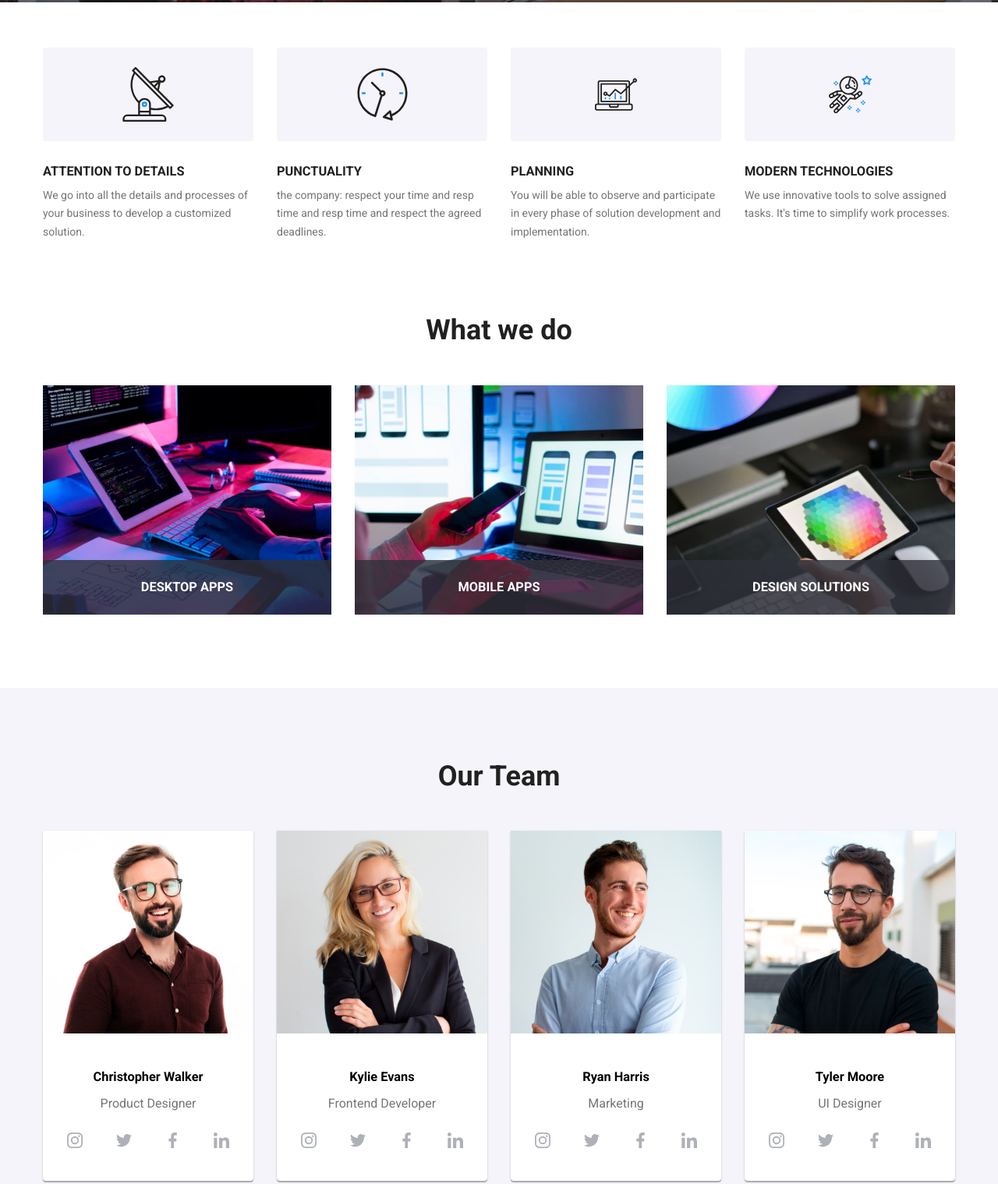
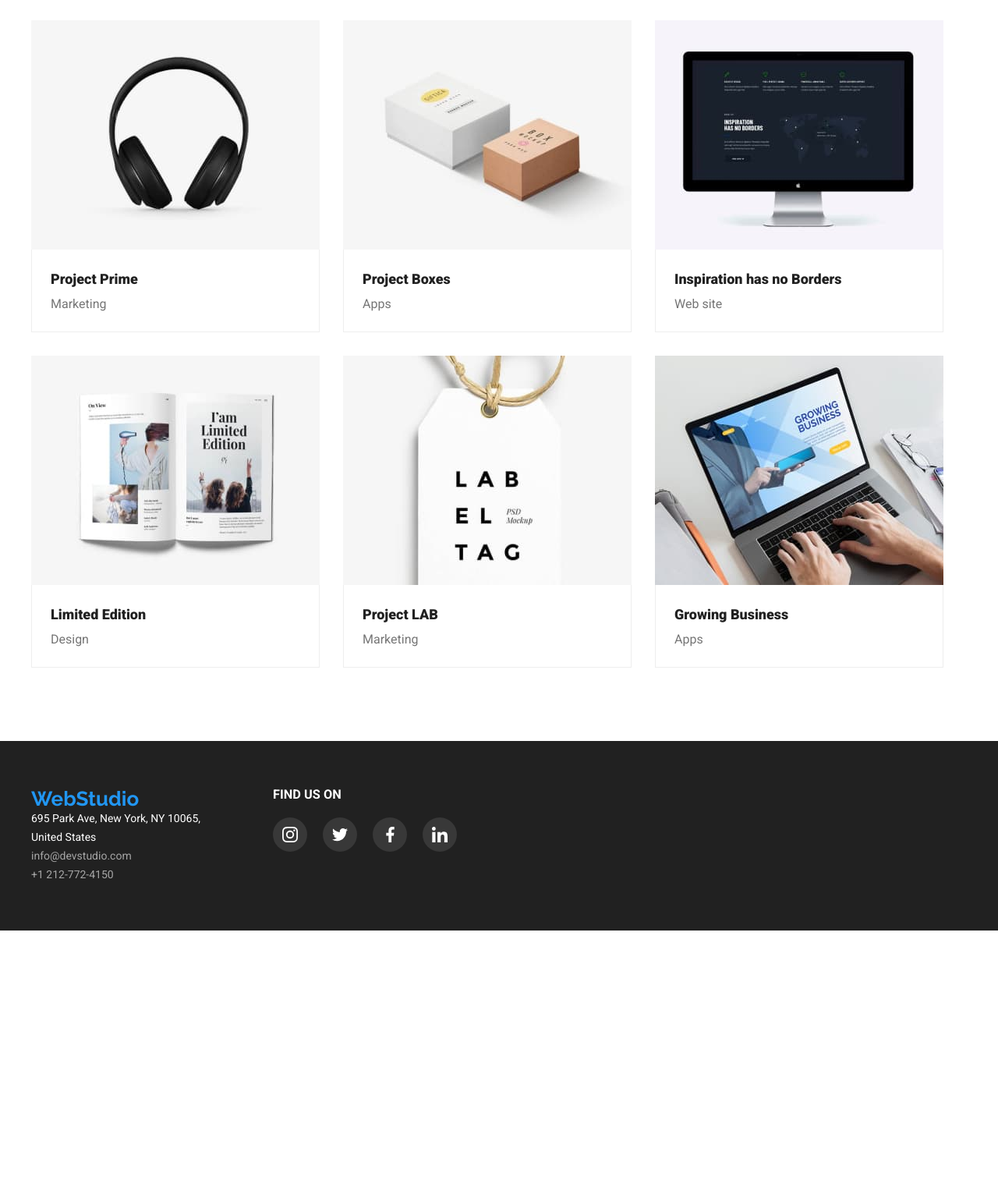
Before and after one commit to LePande/goit-markup-hw-05, a plain HTML site: page portfolio.html in a window 1280 px wide. Shown: the part 663-2181 px from the top of the page at 78% size. After the commit the page ends 1856 px from the top, so only its background shows below. Drawn offline with Linux system fonts and the light colour scheme.

Commit message:
Update portfolio.html

```diff
--- a/portfolio.html
+++ b/portfolio.html
@@ -12,34 +12,25 @@
       href="https://fonts.googleapis.com/css2?family=Raleway:wght@700&family=Roboto:wght@400;500;700;900&display=swap"
       rel="stylesheet"
     />
-    <title>studio</title>
+    <title>portfolio</title>
   </head>
   <body>
     <header class="top-page">
-      <div class="backdrop is-hidden" data-modal>
-          <div class="modal">
-            <img class="modal-close-button-icon" src="images/modal/close-button.png" alt="close button">
-            <div class="modal-close-button-border"></div>
-            <button class="modal-close-button" data-modal-close> </button>
-          </div>
-      </div>
       <div class="container">
         <div class="top-page-wrapper">
           <nav class="top-nav">
             <a class="logo" href="./index.html">WebStudio</a>
-            <div class="button-wrap">
             <ul class="top-page-buttons">
-              <li class="top-page-button">
-                <a class="top-button active" href="./index.html">Studio</a>
+              <li>
+                <a class="top-button" href="./index.html">Studio</a>
               </li>
-              <li class="top-page-button">
-                <a class="top-button" href="./portfolio.html">Portfolio</a>
+              <li>
+                <a class="top-button active" href="./portfolio.html">Portfolio</a>
               </li>
-              <li class="top-page-button">
+              <li>
                 <a class="top-button" href="#">Contacts</a>
               </li>
             </ul>
-            </div>
           </nav>
           <ul class="top-contacts">
             <li class="top-contact-item">
@@ -67,343 +58,225 @@
       </div>
     </header>
     <main>
-      <section class="top-banner">
-        <h1 class="top-banner-slogan">EFFECTIVE SOLUTIONS FOR YOUR BUSINESS</h1>
-        <button class="top-banner-button-request" type="button" data-modal-open>
-          Request our service
+      <div class="container">
+        <section class="section-portfolio">
+          <ul class="portfolio-list">
+            <li>
+              <button class="portfolio-list-button all" type="button">
+                All
               </button>
-      </section>
-      <section class="section-values">
-        <div class="container">
-          <ul class="list-value">
-            <li>
-              <div class="value-icons">
-                <svg class="antenna">
-                  <use href="images/svg/icons.svg#icon-antenna">
-                  </use>
-                </svg>
-              </div>
-              <h3 class="title-value">ATTENTION TO DETAILS</h3>
-              <p class="text-value">
-                We go into all the details and processes of your business to
-                develop a customized solution.
-              </p>
             </li>
             <li>
-              <div class="value-icons">
-                <svg class="clock">
-                  <use href="images/svg/icons.svg#icon-clock">
-                  </use>
-                </svg>
-              </div>
-              <h3 class="title-value">PUNCTUALITY</h3>
-              <p class="text-value">
-                the company: respect your time and resp time and resp time and
-                respect the agreed deadlines.
-              </p>
+              <button class="portfolio-list-button web" type="button">
+                Web-sites
+              </button>
             </li>
             <li>
-              <div class="value-icons">
-                <svg class="diagram">
-                  <use href="images/svg/icons.svg#icon-diagram">
-                  </use>
-                </svg>
-              </div>
-              <h3 class="title-value">PLANNING</h3>
-              <p class="text-value">
-                You will be able to observe and participate in every phase of
-                solution development and implementation.
-              </p>
+              <button class="portfolio-list-button apps" type="button">
+                Apps
+              </button>
             </li>
             <li>
-              <div class="value-icons">
-                <svg class="astronaut">
-                  <use href="images/svg/icons.svg#icon-astronaut">
-                  </use>
-                </svg>
-              </div>
-              <h3 class="title-value">MODERN TECHNOLOGIES</h3>
-              <p class="text-value">
-                We use innovative tools to solve assigned tasks. It's time to
-                simplify work processes.
-              </p>
+              <button class="portfolio-list-button design" type="button">
+                Design
+              </button>
+            </li>
+            <li>
+              <button class="portfolio-list-button marketing" type="button">
+                Marketing
+              </button>
             </li>
           </ul>
+          <ul class="portfolio-list-sections">
+            <li class="portfolio-list-section">
+              <a href="#" class="portfolio-list-section-link">
+                <div class="image-hover-overlay-wrapper">
+                  <div class="image-hover-overlay">
+                    <p>Technoduck is a state-of-the-art coronavirus distribution
+                      platform. Companies use this platform for digital espionage
+                      and attacks on competitors' secure servers.</p>
                   </div>
-      </section>
-      <section class="section-what-we-do">
-        <div class="container">
-          <h2 class="what-we-do-title">What we do</h2>
-          <ul class="what-we-do-group">
-            <li>
-              <h3 class="what-we-do-text">DESKTOP APPS</h3>
                   <img
-                src="images/img-studio/escribiendo-codigo.jpg"
-                alt="hombre escribiendo codigo en una laptop"
+                  src="./images/img-portfolio/technoduck.jpg"
+                  alt="Portátil mostrando un sitio web"
                   width="370"
                   />
+                </div>
+                <div class="portfolio-list-section-info">
+                  <h2 class="portfolio-list-section-title">Technoduck</h2>
+                  <p class="portfolio-list-section-description">Web-site</p>
+                </div>
+              </a>
             </li>
-            <li>
-              <h3 class="what-we-do-text">MOBILE APPS</h3>
+            <li class="portfolio-list-section">
+              <a href="#" class="portfolio-list-section-link">
+                <div class="image-hover-overlay-wrapper">
+                  <div class="image-hover-overlay">
+                    <p>Technoduck is a state-of-the-art coronavirus distribution
+                      platform. Companies use this platform for digital espionage
+                      and attacks on competitors' secure servers.</p>
+                  </div>
                   <img
-                src="images/img-studio/tecnologia-celular.jpg"
-                alt="mujer con un celular y una laptop"
+                  src="./images/img-portfolio/poster-basketball.jpg"
+                  alt="Poster basketball"
                   width="370"
                   />
+                </div>
+                <div class="portfolio-list-section-info">
+                  <h2 class="portfolio-list-section-title">
+                    Poster New Orlean vs Golden Star
+                  </h2>
+                  <p class="portfolio-list-section-description">Design</p>
+                </div>
+              </a>
             </li>
-            <li>
-              <h3 class="what-we-do-text">DESIGN SOLUTIONS</h3>
+            <li class="portfolio-list-section">
+              <a href="#" class="portfolio-list-section-link">
+                <div class="image-hover-overlay-wrapper">
+                  <div class="image-hover-overlay">
+                    <p>Technoduck is a state-of-the-art coronavirus distribution
+                      platform. Companies use this platform for digital espionage
+                      and attacks on competitors' secure servers.</p>
+                  </div>
                 <img
-                src="images/img-studio/paleta-hexadecimal.jpg"
-                alt="hombre observando en una tablet la paleta hexadecimal"
+                  src="./images/img-portfolio/seafood-restaurant.jpg"
+                  alt="Logo de un restaurante de comida de mar"
                   width="370"
                 />
-            </li>
-          </ul>
                 </div>
-      </section>
-      <section class="section-our-team">
-        <div class="container">
-          <h2 class="our-team-title">Our Team</h2>
-          <ul class="our-team-list">
-            <li class="our-team-list-item">
-              <img
-                src="./images/img-studio/christopher-walker.jpg"
-                alt="Fotografia de Christopher Walker"
-                width="270"
-              />
-              <div class="our-team-info-wrapper">
-                <h3 class="our-team">Christopher Walker</h3>
-                <p class="our-team-charge">Product Designer</p>
-                <ul class="our-team-social-media">
-                  <li>
-                    <a class="bg-icon" href="#">
-                    <svg class="social-media-logos">
-                      <use href="images/svg/icons.svg#icon-instagram">
-                      </use>
-                    </svg>
+                <div class="portfolio-list-section-info">
+                  <h2 class="portfolio-list-section-title">
+                    Seafood Restaurant
+                  </h2>
+                  <p class="portfolio-list-section-description">Apps</p>
+                </div>
               </a>
             </li>
-                  <li>
-                    <a class="bg-icon" href="#">
-                      <svg class="social-media-logos">
-                        <use href="images/svg/icons.svg#icon-twitter">
-                        </use>
-                      </svg>
+            <li class="portfolio-list-section">
+              <a href="#" class="portfolio-list-section-link">
+                <div class="image-hover-overlay-wrapper">
+                  <div class="image-hover-overlay">
+                    <p>Technoduck is a state-of-the-art coronavirus distribution
+                      platform. Companies use this platform for digital espionage
+                      and attacks on competitors' secure servers.</p>
+                  </div>
+                <img
+                  src="./images/img-portfolio/project-prime.jpg"
+                  alt="Unos audífonos"
+                  width="370"
+                />
+                </div>
+                <div class="portfolio-list-section-info">
+                  <h2 class="portfolio-list-section-title">Project Prime</h2>
+                  <p class="portfolio-list-section-description">Marketing</p>
+                </div>
               </a>
             </li>
-                  <li>
-                    <a class="bg-icon" href="#">
-                    <svg class="social-media-logos">
-                      <use href="images/svg/icons.svg#icon-facebook">
-                      </use>
-                    </svg>
+            <li class="portfolio-list-section">
+              <a href="#" class="portfolio-list-section-link">
+                <div class="image-hover-overlay-wrapper">
+                  <div class="image-hover-overlay">
+                    <p>Technoduck is a state-of-the-art coronavirus distribution
+                      platform. Companies use this platform for digital espionage
+                      and attacks on competitors' secure servers.</p>
+                  </div>
+                <img
+                  src="./images/img-portfolio/project-boxes.jpg"
+                  alt="Diseño de empaques"
+                  width="370"
+                />
+                </div>
+                <div class="portfolio-list-section-info">
+                  <h2 class="portfolio-list-section-title">Project Boxes</h2>
+                  <p class="portfolio-list-section-description">Apps</p>
+                </div>
               </a>
             </li>
-                  <li>
-                    <a class="bg-icon" href="#">
-                      <svg class="social-media-logos">
-                        <use href="images/svg/icons.svg#icon-linkedin">
-                        </use>
-                      </svg>
+            <li class="portfolio-list-section">
+              <a href="#" class="portfolio-list-section-link">
+                <div class="image-hover-overlay-wrapper">
+                  <div class="image-hover-overlay">
+                    <p>Technoduck is a state-of-the-art coronavirus distribution
+                      platform. Companies use this platform for digital espionage
+                      and attacks on competitors' secure servers.</p>
+                  </div>
+                <img
+                  src="./images/img-portfolio/inspiration-has-no-borders.jpg"
+                  alt="Unos audífonos"
+                  width="370"
+                />
+                </div>
+                <div class="portfolio-list-section-info">
+                  <h2 class="portfolio-list-section-title">
+                    Inspiration has no Borders
+                  </h2>
+                  <p class="portfolio-list-section-description">Web site</p>
+                </div>
+              </a>
+            </li>
+            <li class="portfolio-list-section">
+              <a href="#" class="portfolio-list-section-link">
+                <div class="image-hover-overlay-wrapper">
+                  <div class="image-hover-overlay">
+                    <p>Technoduck is a state-of-the-art coronavirus distribution
+                      platform. Companies use this platform for digital espionage
+                      and attacks on competitors' secure servers.</p>
+                  </div>
+                <img
+                  src="./images/img-portfolio/limited-edition.jpg"
+                  alt="Diseño editorial"
+                  width="370"
+                />
+                </div>
+                <div class="portfolio-list-section-info">
+                  <h2 class="portfolio-list-section-title">Limited Edition</h2>
+                  <p class="portfolio-list-section-description">Design</p>
+                </div>
+              </a>
+            </li>
+            <li class="portfolio-list-section">
+              <a href="#" class="portfolio-list-section-link">
+                <div class="image-hover-overlay-wrapper">
+                  <div class="image-hover-overlay">
+                    <p>Technoduck is a state-of-the-art coronavirus distribution
+                      platform. Companies use this platform for digital espionage
+                      and attacks on competitors' secure servers.</p>
+                  </div>
+                <img
+                  src="./images/img-portfolio/project-lab.jpg"
+                  alt="Etiqueta blanca con letras negras"
+                  width="370"
+                />
+                </div>
+                <div class="portfolio-list-section-info">
+                  <h2 class="portfolio-list-section-title">Project LAB</h2>
+                  <p class="portfolio-list-section-description">Marketing</p>
+                </div>
+              </a>
+            </li>
+            <li class="portfolio-list-section">
+              <a href="#" class="portfolio-list-section-link">
+                <div class="image-hover-overlay-wrapper">
+                  <div class="image-hover-overlay">
+                    <p>Technoduck is a state-of-the-art coronavirus distribution
+                      platform. Companies use this platform for digital espionage
+                      and attacks on competitors' secure servers.</p>
+                  </div>
+                <img
+                  src="./images/img-portfolio/growing-business.jpg"
+                  alt="Hombre escribiendo en una laptop"
+                  width="370"
+                />
+                </div>
+                <div class="portfolio-list-section-info">
+                  <h2 class="portfolio-list-section-title">Growing Business</h2>
+                  <p class="portfolio-list-section-description">Apps</p>
+                </div>
               </a>
             </li>
           </ul>
+        </section>
       </div>
-            </li>
-            <li class="our-team-list-item">
-              <img
-                src="./images/img-studio/kylie-evans.jpg"
-                alt="Fotografia de Kylie Evans"
-                width="270"
-              />
-              <div class="our-team-info-wrapper">
-                <h3 class="our-team">Kylie Evans</h3>
-                <p class="our-team-charge">Frontend Developer</p>
-                <ul class="our-team-social-media">
-                  <li>
-                    <a class="bg-icon" href="#">
-                    <svg class="social-media-logos">
-                      <use href="images/svg/icons.svg#icon-instagram">
-                      </use>
-                    </svg>
-                    </a>
-                  </li>
-                  <li>
-                    <a class="bg-icon" href="#">
-                    <svg class="social-media-logos">
-                      <use href="images/svg/icons.svg#icon-twitter">
-                      </use>
-                    </svg>
-                    </a>
-                  </li>
-                  <li>
-                    <a class="bg-icon" href="#">
-                    <svg class="social-media-logos">
-                      <use href="images/svg/icons.svg#icon-facebook">
-                      </use>
-                    </svg>
-                    </a>
-                  </li>
-                  <li>
-                    <a class="bg-icon" href="#">
-                    <svg class="social-media-logos">
-                      <use href="images/svg/icons.svg#icon-linkedin">
-                      </use>
-                    </svg>
-                    </a>
-                  </li>
-                </ul>
-              </div>
-            </li>
-            <li class="our-team-list-item">
-              <img
-                src="./images/img-studio/ryan-harris.jpg"
-                alt="Fotografia de Ryan Harris"
-                width="270"
-              />
-              <div class="our-team-info-wrapper">
-                <h3 class="our-team">Ryan Harris</h3>
-                <p class="our-team-charge">Marketing</p>
-                <ul class="our-team-social-media">
-                  <li>
-                    <a class="bg-icon" href="#">
-                    <svg class="social-media-logos">
-                      <use href="images/svg/icons.svg#icon-instagram">
-                      </use>
-                    </svg>
-                    </a>
-                  </li>
-                  <li>
-                    <a class="bg-icon" href="#">
-                      <svg class="social-media-logos">
-                        <use href="images/svg/icons.svg#icon-twitter">
-                        </use>
-                      </svg>
-                    </a>
-                  </li>
-                  <li>
-                    <a class="bg-icon" href="#">
-                      <svg class="social-media-logos">
-                        <use href="images/svg/icons.svg#icon-facebook">
-                        </use>
-                      </svg>
-                    </a>
-                  </li>
-                  <li>
-                    <a class="bg-icon" href="#">
-                      <svg class="social-media-logos">
-                        <use href="images/svg/icons.svg#icon-linkedin">
-                        </use>
-                      </svg>
-                    </a>
-                  </li>
-                </ul>
-              </div>
-            </li>
-            <li class="our-team-list-item">
-              <img
-                src="./images/img-studio/tyler-moore.jpg"
-                alt="Fotografia de Tyler Moore"
-                width="270"
-              />
-              <div class="our-team-info-wrapper">
-                <h3 class="our-team">Tyler Moore</h3>
-                <p class="our-team-charge">UI Designer</p>
-                <ul class="our-team-social-media">
-                  <li>
-                    <a class="bg-icon" href="#">
-                    <svg class="social-media-logos">
-                      <use href="images/svg/icons.svg#icon-instagram">
-                      </use>
-                    </svg>
-                    </a>
-                  </li>
-                  <li>
-                    <a class="bg-icon" href="#">
-                      <svg class="social-media-logos">
-                        <use href="images/svg/icons.svg#icon-twitter">
-                        </use>
-                    </svg>
-                    </a>
-                  </li>
-                  <li>
-                    <a class="bg-icon" href="#">
-                      <svg class="social-media-logos">
-                        <use href="images/svg/icons.svg#icon-facebook">
-                        </use>
-                      </svg>
-                    </a>
-                  </li>
-                  <li>
-                    <a class="bg-icon" href="#">
-                      <svg class="social-media-logos">
-                        <use href="images/svg/icons.svg#icon-linkedin">
-                        </use>
-                      </svg>
-                    </a>
-                  </li>
-                </ul>
-              </div>
-            </li>
-          </ul>
-        </div>
-      </section>
-      <section class="section-regular-costumers">
-        <div class="container">
-          <h2 class="regular-costumers-title">Regular Costumers</h2>
-          <ul class="regular-costumers-list">
-            <li>
-              <a href="#" class="regular-costumer-item">
-                <svg class="regular-costumer-logos">
-                  <use href="images/svg/icons.svg#icon-Logo-1">
-                  </use>
-                </svg>
-              </a>
-            </li>
-            <li>
-              <a href="#" class="regular-costumer-item">
-                <svg class="regular-costumer-logos">
-                  <use href="images/svg/icons.svg#icon-Logo-2">
-                  </use>
-                </svg>
-              </a>
-            </li>
-            <li>
-              <a href="#" class="regular-costumer-item">
-                <svg class="regular-costumer-logos">
-                  <use href="images/svg/icons.svg#icon-Logo-3">
-                  </use>
-                </svg>
-              </a>
-            </li>
-            <li>
-              <a href="#" class="regular-costumer-item">
-                <svg class="regular-costumer-logos">
-                  <use href="images/svg/icons.svg#icon-Logo-4">
-                  </use>
-                </svg>
-              </a>
-            </li>
-            <li>
-              <a href="#" class="regular-costumer-item">
-                <svg class="regular-costumer-logos">
-                  <use href="images/svg/icons.svg#icon-Logo-5">
-                  </use>
-                </svg>
-              </a>
-            </li>
-            <li>
-              <a href="#" class="regular-costumer-item">
-                <svg class="regular-costumer-logos">
-                  <use href="images/svg/icons.svg#icon-Logo-6">
-                  </use>
-                </svg>
-              </a>
-            </li>
-          </ul>
-        </div>
-      </section>
     </main>
     <footer class="footer-contacts">
       <div class="container">
@@ -471,11 +344,9 @@
               </a>
               </li>
             </div>
-          </ul>
           </div>
         </div>
       </div>
     </footer>
-    <script src="js/modal.js"></script>
   </body>
 </html>
```
Lines whose indentation alone changed are shown as unchanged.
